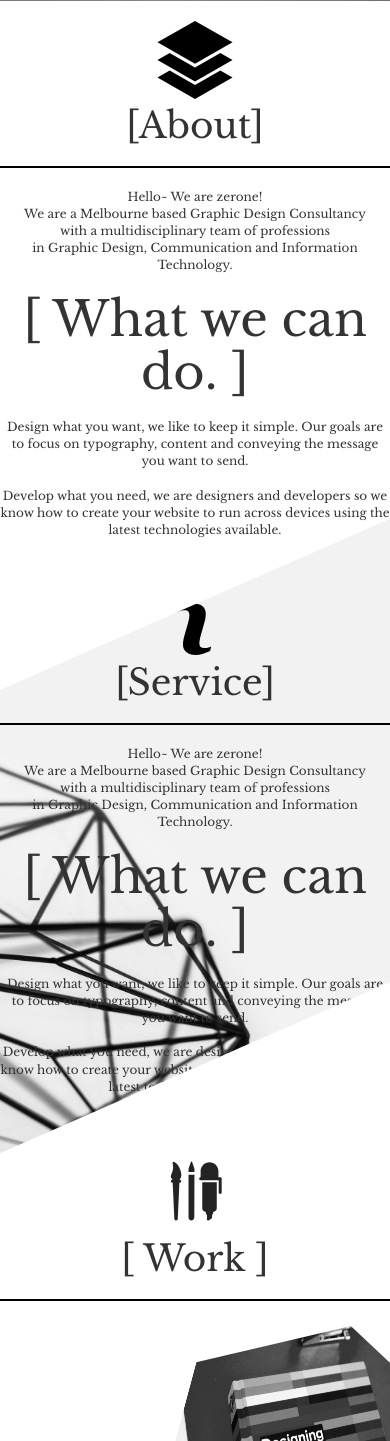
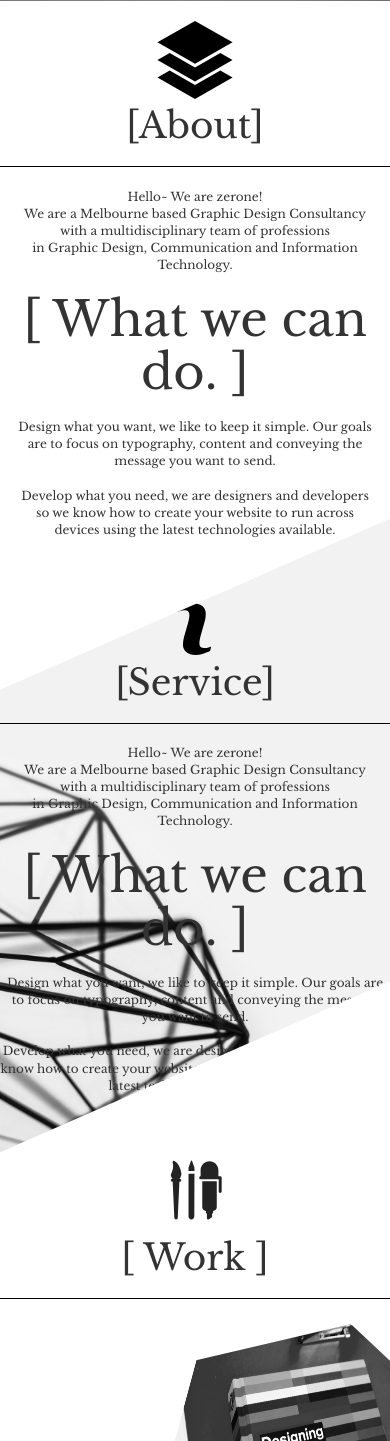
Before and after one commit to ZerOneStudio/Zerone-Website, a PHP site: page / in a window 390 px wide; the page is wider, and only the part inside the window is pictured. Shown: the part 843-2284 px from the top of that part. Run offline with PHP 8.4, Linux system fonts and the light colour scheme.

Commit message:
responsive for about

```diff
--- /dev/null
+++ b/Web/css/responsive1200.css
@@ -0,0 +1,3 @@
+ .content_row{
+        width: 60%;
+    }
--- /dev/null
+++ b/Web/css/responsive800.css
@@ -0,0 +1,3 @@
+ .content_row{
+        width: 80%;
+    }
--- a/Web/css/stylesheet.css
+++ b/Web/css/stylesheet.css
@@ -95,9 +95,9 @@ header {
 }
 .line{
     margin-bottom: 20px;
-    width: 100%;
+    /*width: 100%;*/
     text-align: center;
-    border: 1px black solid;
+    border-top: 1px black solid;
 }
 .section_icon{
     margin: auto 10%;
@@ -116,7 +116,7 @@ header {
     margin-bottom: 5%;
 }
 .content_row{
-    width: 40%;
+    /*width: 40%;*/
     margin: 2% auto;
     text-align: center;
 }
--- a/Web/index.html
+++ b/Web/index.html
@@ -21,8 +21,10 @@
             crossorigin="anonymous"></script>
     <link href="css/stylesheet.css" rel="stylesheet">
     <link href="css/clean.css" rel="stylesheet">
-    <!--<link href="css/responsive.css" rel="stylesheet">-->
-    <link rel="stylesheet" media="screen and (max-width: 400px)" href="css/responsive.css" />
+    <!--<link href="css/responsive1200.css" rel="stylesheet">-->
+    <!--<link rel="stylesheet" media="screen and (max-width: 1200px)" href="css/responsive1200.css" />-->
+    <!--<link rel="stylesheet" media="screen and (max-width: 800px)" href="css/responsive800.css" />-->
+    <!--<link rel="stylesheet" media="screen and (max-width: 600px)" href="css/responsive600.css" />-->
 
 
     <link href='http://fonts.googleapis.com/css?family=Libre+Baskerville' rel='stylesheet' type='text/css'>
@@ -77,15 +79,15 @@
             <img class="section_icon" src="img/layers.svg" width="20%" height="auto"/>
         </div>
     </div>
-    <div class="content_row">
-        <h1 class="section_title">[About]</h1>
-        <hr class="line">
-        <p>Hello~ We are zerone!<br/>
+    <div class="row content_row">
+        <h1 class="section_title col-md-6 col-md-offset-3">[About]</h1>
+        <hr class="col-md-4 col-md-offset-4 line">
+        <p class="col-md-6 col-md-offset-3">Hello~ We are zerone!<br/>
             We are a Melbourne based Graphic Design Consultancy<br>
             with a multidisciplinary team of professions<br>
             in Graphic Design, Communication and Information Technology.</p>
-        <h2 class="section_subtitle">[ What we can do. ]</h2>
-        <p>Design what you want, we like to keep it simple. Our goals are to focus on typography, content and conveying
+        <h2 class="section_subtitle col-md-6 col-md-offset-3">[ What we can do. ]</h2>
+        <p class="col-md-6 col-md-offset-3">Design what you want, we like to keep it simple. Our goals are to focus on typography, content and conveying
             the
             message you want to send.
             <br/>
@@ -158,7 +160,6 @@
     <!--</div>-->
 </div>
 
-<div id=""
 
 
 <!-- jQuery (necessary for Bootstrap's JavaScript plugins) -->
```
Also changed, not shown: Web/css/responsive600.css (renamed from Web/css/responsive.css).
